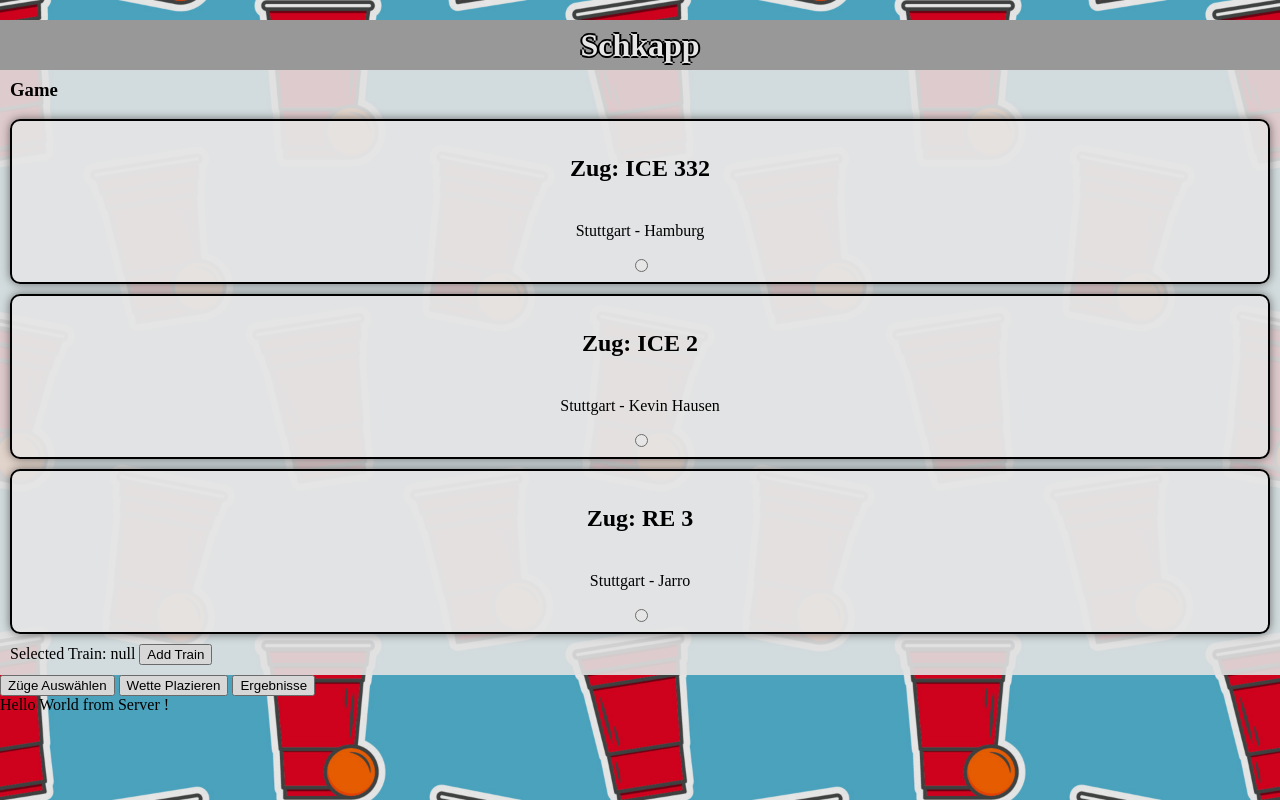
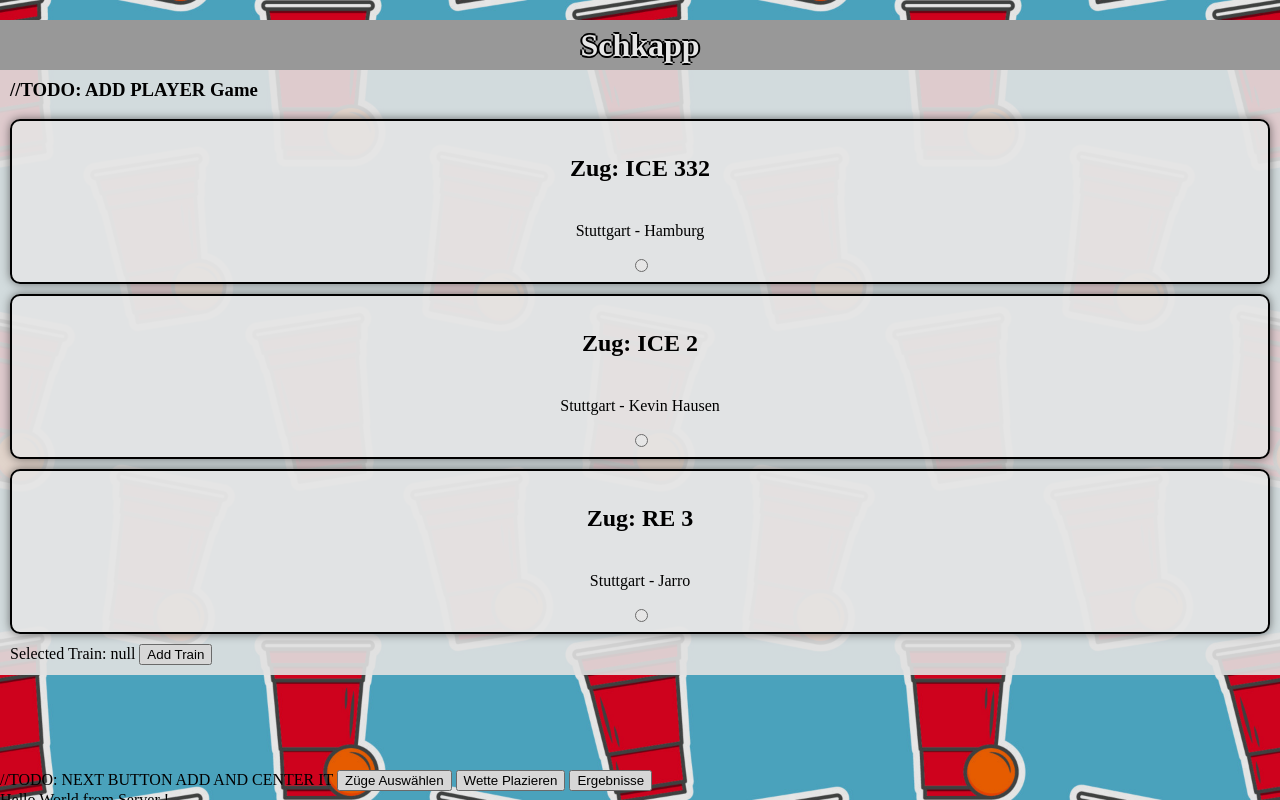
Before and after one commit to matzesoft/schkapp, a SvelteKit app: page /game in a window 1280 px wide. Built offline with nearby package versions, Linux system fonts and the light colour scheme.

Commit message:
Added Scroll function in /game

```diff
--- a/src/routes/game/+page.svelte
+++ b/src/routes/game/+page.svelte
@@ -5,7 +5,7 @@
     import PlaceBet from "./PlaceBet.svelte";
     import EndScreen from "./EndScreen.svelte";
     $: gameStep = 0;
-
+    let y;
     function SelectTrain() {
         gameStep = 0;
     }
@@ -17,9 +17,11 @@
     }
 
 </script>
+<svelte:window bind:scrollY={y} />
 
+<div id="scroll-content">
 <main>
-    <h3>Game</h3>
+    <h3>//TODO: ADD PLAYER Game</h3>
 
     {#if gameStep === 0}
         <SelectTrains />
@@ -32,13 +34,19 @@
     {/if}
 
 </main>
+</div>
 
+//TODO: NEXT BUTTON ADD AND CENTER IT
 <button on:click={SelectTrain}>Züge Auswählen</button>
 <button on:click={placeBet}>Wette Plazieren</button>
 <button on:click={resultScreen}>Ergebnisse</button>
 <div>{@html data.text}</div>
 
 <style>
+    #scroll-content{
+        overflow-y: auto;
+        height: 90vh;
+    }
     main{
         background-color: rgba(250, 250, 250, 0.9);
         padding: 10px;
```
